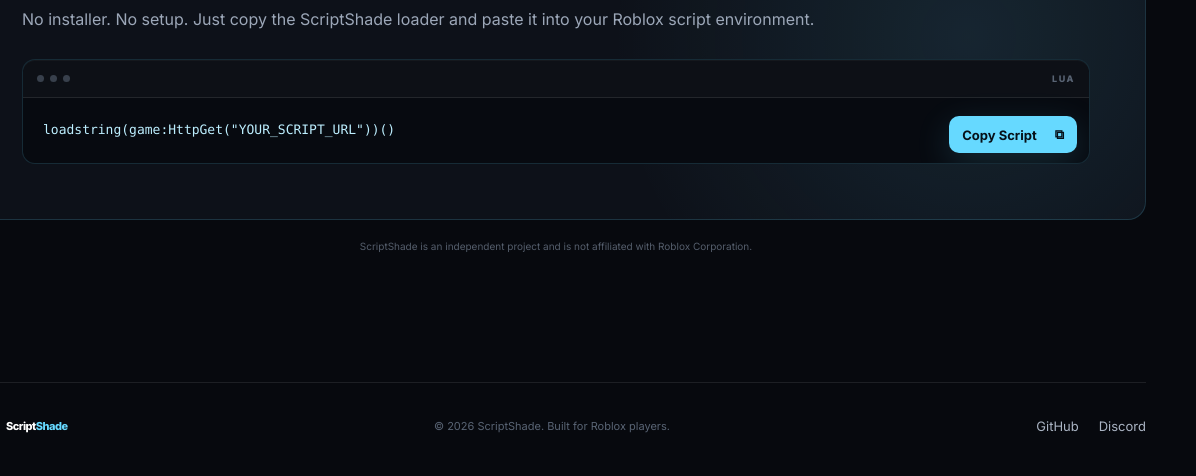
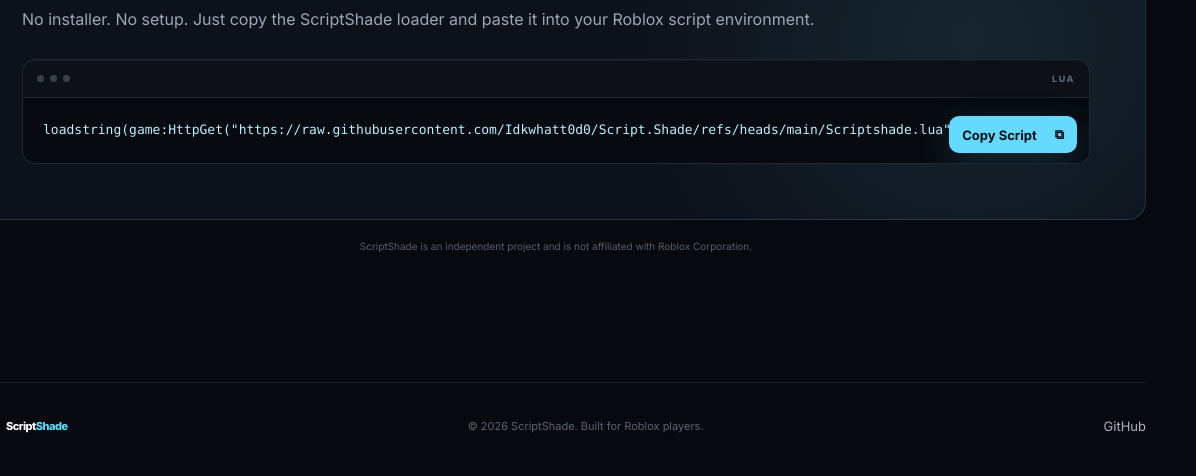
Before and after one commit to Idkwhatt0d0/Script.Shade, a plain HTML site: page index.html in a window 1280 px wide. Shown: the part 3219-3695 px from the top of the page, 84-1280 px from the left. Drawn offline with Linux system fonts and the light colour scheme.

Commit message:
Update index.html

```diff
--- a/index.html
+++ b/index.html
@@ -145,7 +145,7 @@
             <span><i></i><i></i><i></i></span>
             <span class="lua-label">LUA</span>
           </div>
-          <code id="scriptCode">loadstring(game:HttpGet("YOUR_SCRIPT_URL"))()</code>
+          <code id="scriptCode">loadstring(game:HttpGet("https://raw.githubusercontent.com/Idkwhatt0d0/Script.Shade/refs/heads/main/Scriptshade.lua"))()</code>
           <button id="copyScript" class="button primary copy-button" type="button">
             Copy Script <span>⧉</span>
           </button>
@@ -159,8 +159,7 @@
   <div class="brand footer-brand"><span class="brand-mark">S</span><span>Script<span>Shade</span></span></div>
   <p>© 2026 ScriptShade. Built for Roblox players.</p>
   <div class="footer-links">
-      <a href="#">GitHub</a>
-      <a href="#">Discord</a>
+    <a href="https://github.com/Idkwhatt0d0/Script.Shade" target="_blank">GitHub</a>
   </div>
 </footer>
 
```
Lines whose indentation alone changed are shown as unchanged.
